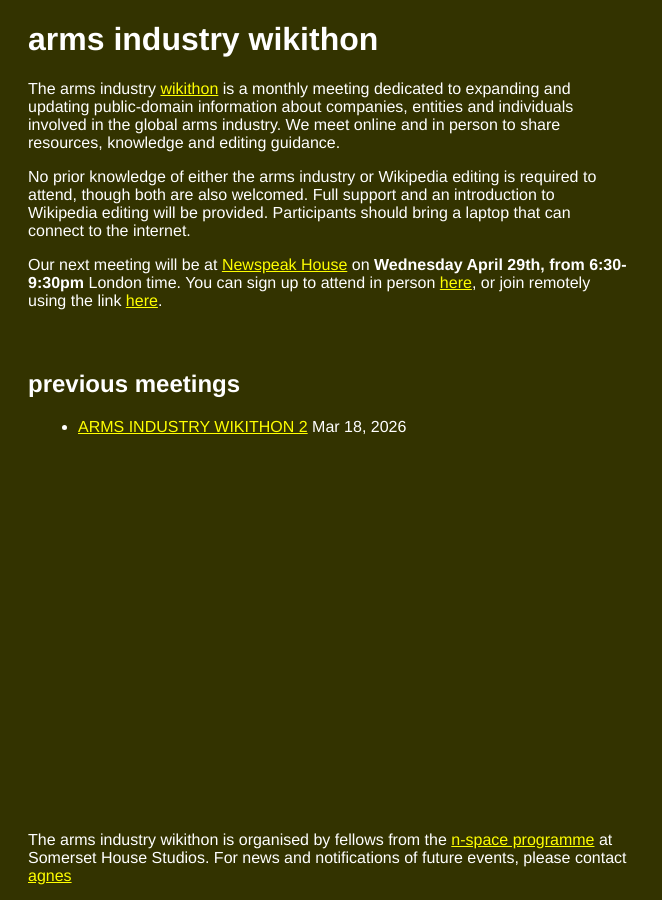
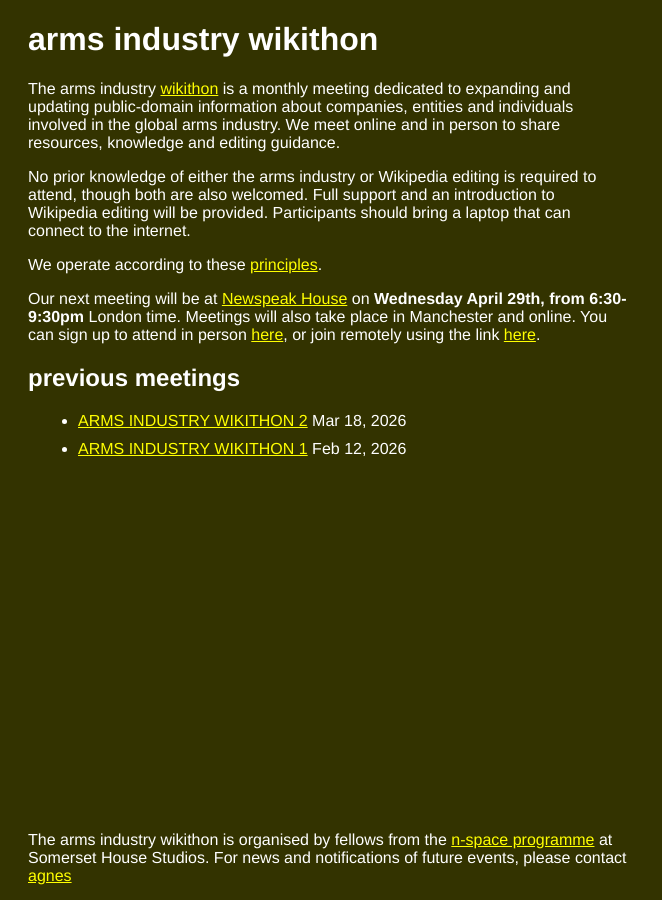
Before and after one commit to n-space-shs/arms-industry-wikithon, a Jekyll site: the page built from index.html, in a window 1280 px wide. Shown: the whole page, without its empty margins (0-662 px from the left). Built offline with Jekyll 4.4.1, drawn with Linux system fonts in a browser that asks for light colours.

Commit message:
added a first post and guidelines, updated homepage

```diff
--- a/_layouts/main.html
+++ b/_layouts/main.html
@@ -7,6 +7,8 @@
 </head>
 <html>
   <body>
+    <div class="container">
      {{ content }}
+   </div>
   </body>
 </html>
--- a/_layouts/post.html
+++ b/_layouts/post.html
@@ -8,6 +8,11 @@
 <html>
   <body>
     <div class="post-container">
+    <a href="{{ '/' | prepend: site.baseurl}}">← back to home</a>
+
+    <h1>{{ page.title }}</h1>
+
+    <h2>{{page.author}}, {{ page.date | date: "%b %-d, %Y" }}</h2>
      {{ content }}
    </div>
   </body>
--- a/index.html
+++ b/index.html
@@ -2,17 +2,16 @@
 layout: main
 ---
 
-<div class="container">
 <h1>arms industry wikithon</h1>
 
-	<p>The arms industry <a href="https://en.wikipedia.org/wiki/Edit-a-thon">wikithon</a> is a monthly meeting dedicated to expanding and updating public-domain information about companies, entities and individuals involved in the global arms industry. We meet online and in person to share resources, knowledge and editing guidance.</p>
+<p>The arms industry <a href="https://en.wikipedia.org/wiki/Edit-a-thon">wikithon</a> is a monthly meeting dedicated to expanding and updating public-domain information about companies, entities and individuals involved in the global arms industry. We meet online and in person to share resources, knowledge and editing guidance. </p>
 
 <p>No prior knowledge of either the arms industry or Wikipedia editing is required to attend, though both are also welcomed. Full support and an introduction to Wikipedia editing will be provided. Participants should bring a laptop that can connect to the internet.</p>
 
-	<p>Our next meeting will be at <a href="https://newspeak.house/">Newspeak House</a> on <b>Wednesday April 29th, from 6:30-9:30pm</b> London time. You can sign up to attend in person <a href="https://luma.com/4oi8ki3f">here</a>, or join remotely using the link <a href="https://meet.jit.si/mode/rated/3ad1112e48d696f657da165272e90e2cab25a56253f778a262aa1eabd8109f93">here</a>.</p>
+<p>We operate according to these <a href="{{ '/guidelines' | prepend: site.baseurl }}">principles</a>.</p>
 
+<p>Our next meeting will be at <a href="https://newspeak.house/">Newspeak House</a> on <b>Wednesday April 29th, from 6:30-9:30pm</b> London time. Meetings will also take place in Manchester and online. You can sign up to attend in person <a href="https://luma.com/4oi8ki3f">here</a>, or join remotely using the link <a href="https://meet.jit.si/mode/rated/3ad1112e48d696f657da165272e90e2cab25a56253f778a262aa1eabd8109f93">here</a>.</p>
 
-	<div class="blog">
 <h2>previous meetings</h2>
 
 <ul class="myposts">
@@ -22,7 +21,5 @@
     </li>
 {% endfor %}
 </ul>
-	</div>
 
 <footer>The arms industry wikithon is organised by fellows from the <a href="https://www.somersethouse.org.uk/somerset-house-studios/residencies-and-opportunities/n-space">n-space programme</a> at Somerset House Studios. For news and notifications of future events, please contact <a href="mailto:agnesfcameron@protonmail.com">agnes</a></footer>
-</div>
--- a/style.css
+++ b/style.css
@@ -5,6 +5,8 @@
 
 .blog {
 	margin-top: 60px;
+	border: 1px solid white;
+	padding: 10px;
 }
 
 .post-container {
```
Also changed, not shown: _posts/2026-02-12-wikithon-1.md (added, +23 -0 lines), _posts/2026-04-02-wikithon-2.md (+0 -6 lines), guidelines.md (added, +19 -0 lines), 5 other files. Lines whose indentation alone changed are shown as unchanged.
